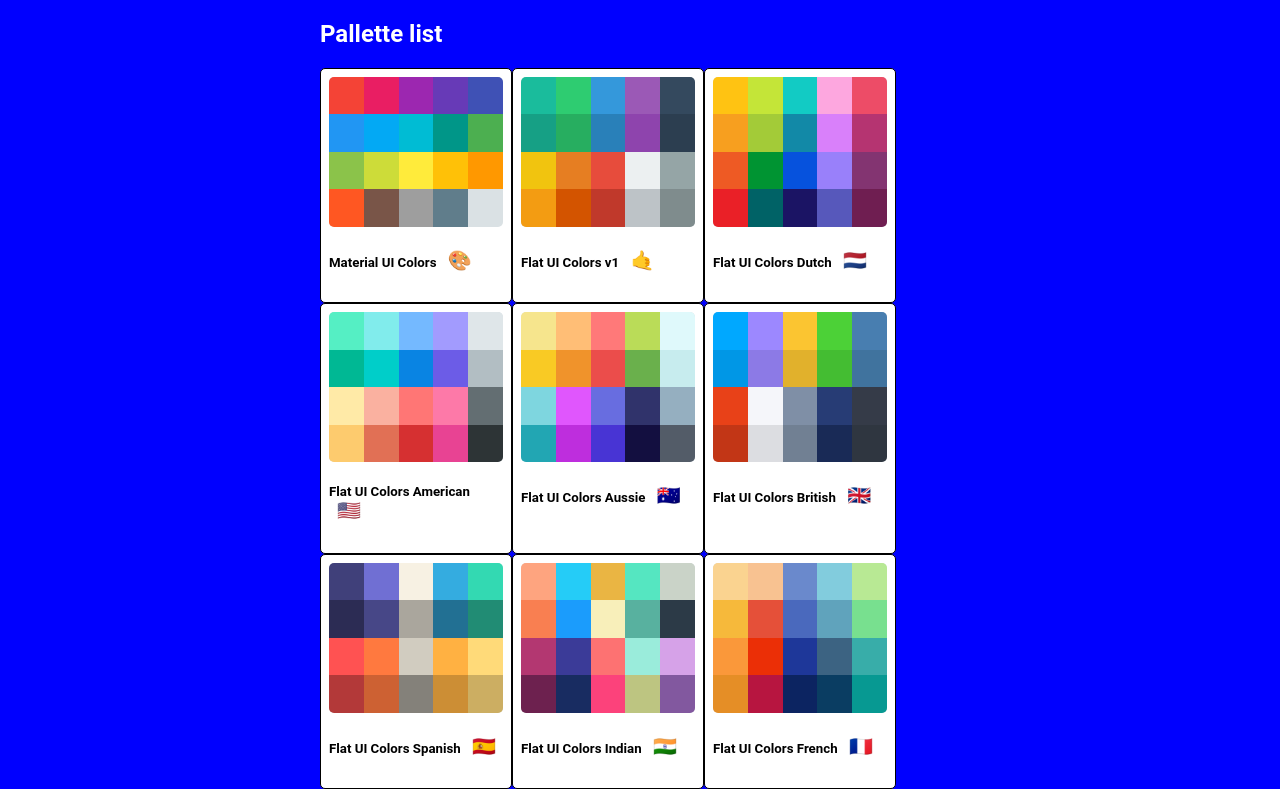
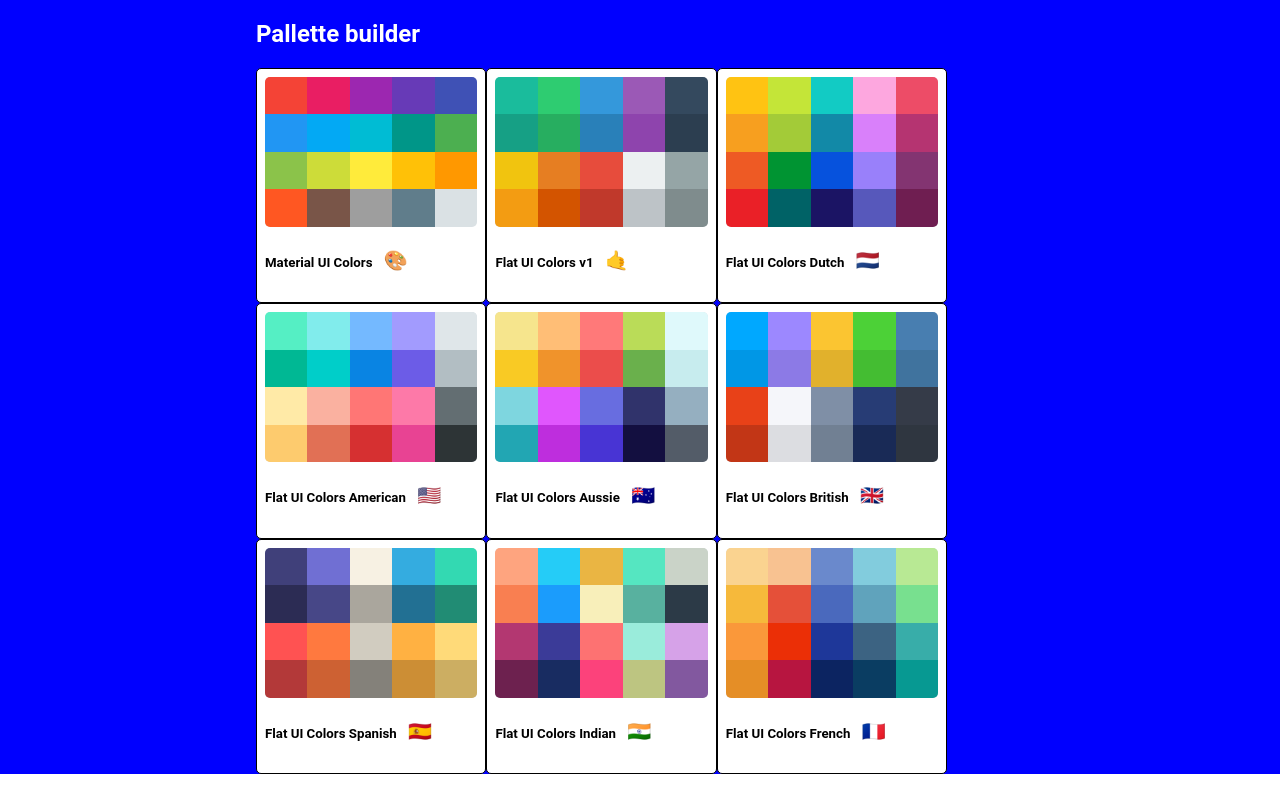
Before and after one commit to lawrencedarcy/colour-app, a React (Create React App) app in the folder color-app/: page / in a window 1280 px wide. Built offline with nearby package versions, Linux system fonts and the light colour scheme.

Commit message:
add palette links

```diff
--- a/color-app/src/App.js
+++ b/color-app/src/App.js
@@ -17,7 +17,7 @@
   render() {
   return (
     <Switch>
-    <Route exact path="/" render={() => <PaletteList palettes={seedColors}/>}/>
+    <Route exact path="/" render={(routeProps) => <PaletteList palettes={seedColors} {...routeProps}/>}/>
     <Route exact path='/palette/:id' render={(routeProps) => <Palette palette={generatePalette(this.findPalette(routeProps.match.params.id))}/>} />
 
     </Switch>
--- a/color-app/src/MiniPalette.js
+++ b/color-app/src/MiniPalette.js
@@ -47,7 +47,7 @@
 };
 
 function MiniPalette(props) {
-  const { classes, paletteName, emoji, colors } = props;
+  const { classes, paletteName, emoji, colors, handleClick } = props;
   const miniColorBoxes = colors.map(color => (
     <div
     className={classes.miniColor}
@@ -56,7 +56,7 @@
   ));
 
   return (
-    <div className={classes.root}>
+    <div className={classes.root} onClick={handleClick} >
       <div className={classes.colors}>
       {miniColorBoxes}
 
--- a/color-app/src/PaletteList.js
+++ b/color-app/src/PaletteList.js
@@ -16,7 +16,7 @@
   },
   container: {
     display: 'flex',
-    width: '50%',
+    width: '60%',
     alignItems: 'flex-start',
     flexDirection: 'column',
     flexWrap: 'wrap'
@@ -38,17 +38,26 @@
 };
 
 class PaletteList extends Component {
+
+  constructor(props){
+    super(props);
+
+  }
+
+  goToPalette(id){
+    this.props.history.push(`/palette/${id}`)
+  }
   render() {
     const { palettes, classes } = this.props;
     return (
       <div className={this.props.classes.root}>
         <div className={classes.container}>
           <nav className={classes.nav}>
-            <h1>Pallette list</h1>
+            <h1>Pallette builder</h1>
           </nav>
           <div className={classes.palettes}>
             {palettes.map(palette => (
-              <MiniPalette {...palette} />
+              <MiniPalette {...palette} handleClick={() => this.goToPalette(palette.id)}/>
             ))}
           </div>
         </div>
```
